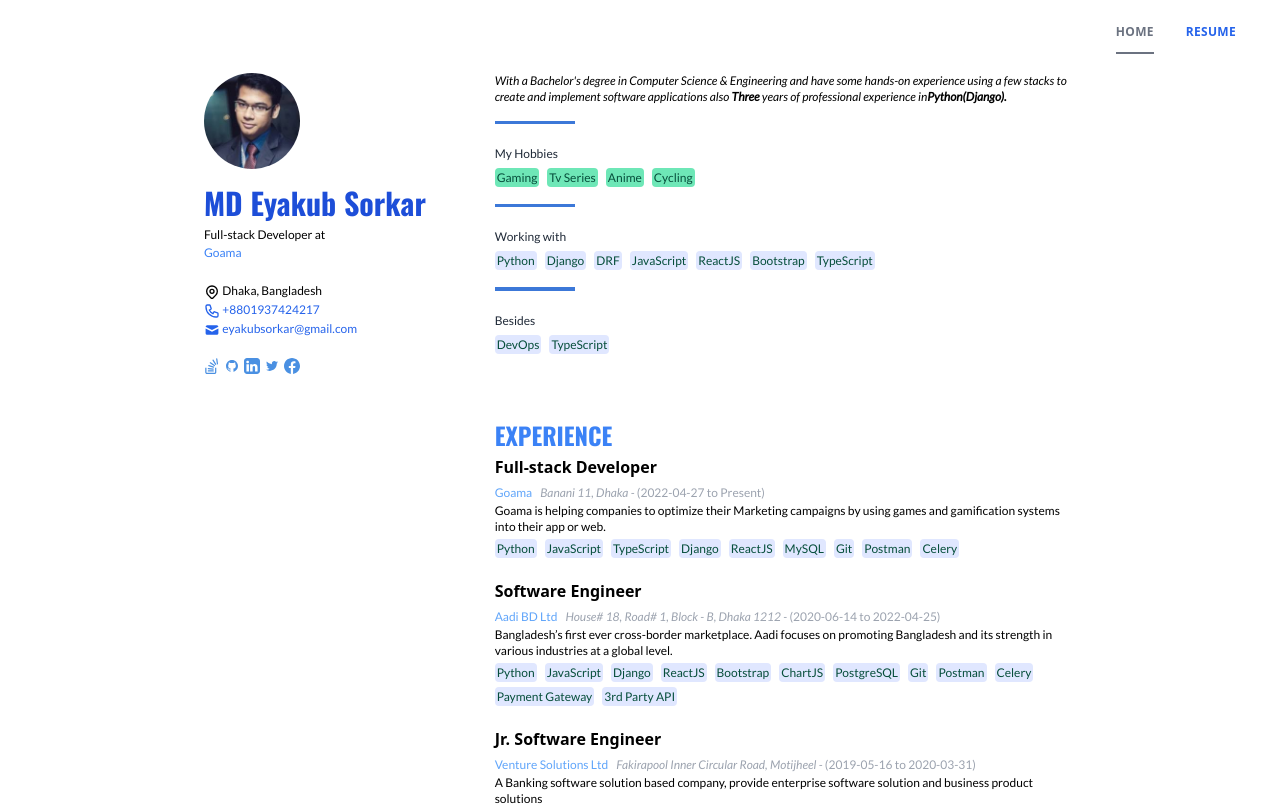
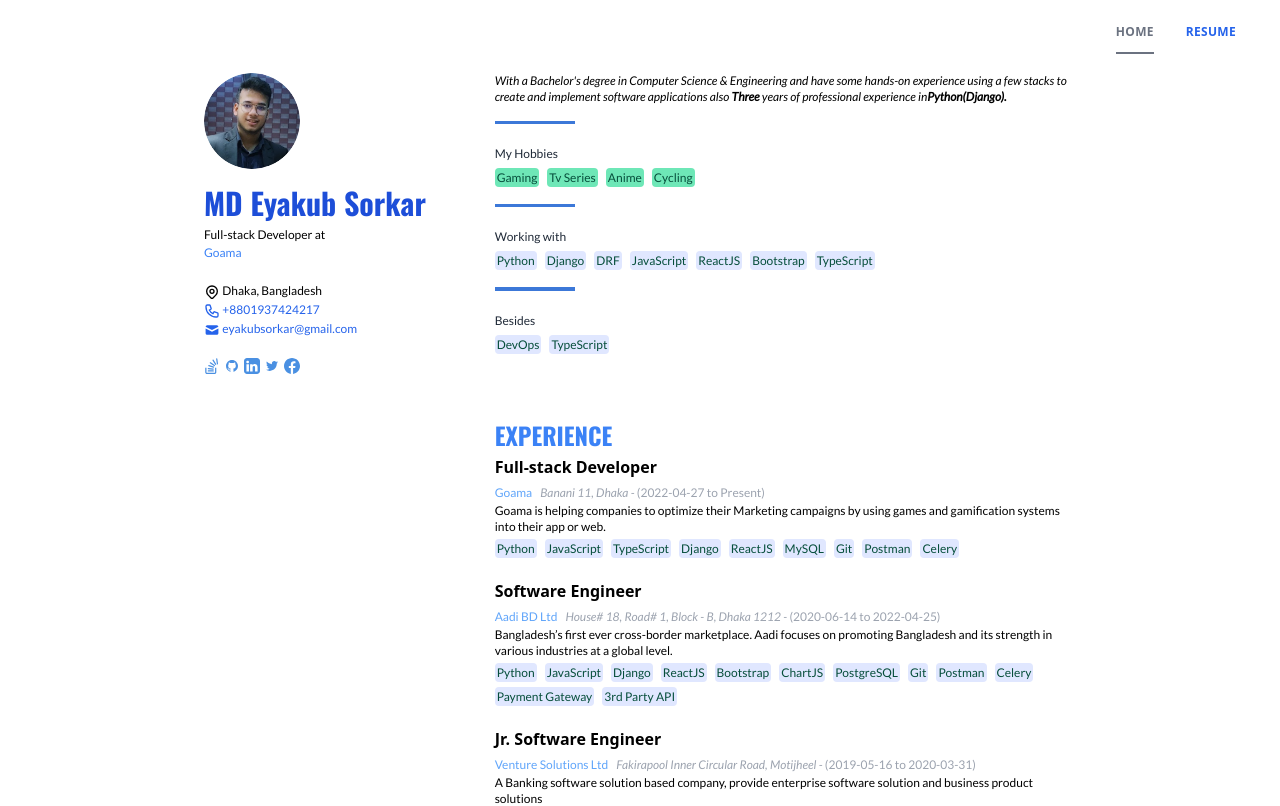
Before and after one commit to Eyakub/eyakub.me, a React (Create React App) app in the folder portfolio_react_api/: page / in a window 1280 px wide. Shown: the top 806 px of the page. Built offline with nearby package versions, Linux system fonts and the light colour scheme.

Commit message:
script to deploy on firebase

```diff
--- a/portfolio_react_api/src/components/Avator/Profile.jsx
+++ b/portfolio_react_api/src/components/Avator/Profile.jsx
@@ -5,7 +5,7 @@
     <div>
       {/* avator */}
       <div className="flex -space-x-1 overflow-hidden">
-        <img src="/images/eyakub.jpeg" alt=""
+        <img src="/images/eyakub2.png" alt=""
           className="inline-block h-24 w-24 rounded-full ring-2 ring-white" />
       </div>
       <h1 className="mt-4 text-3xl font-bold font-section-title text-blue-700">MD Eyakub Sorkar</h1>
```
Also changed, not shown: portfolio_react_api/public/images/eyakub2.png (added).
